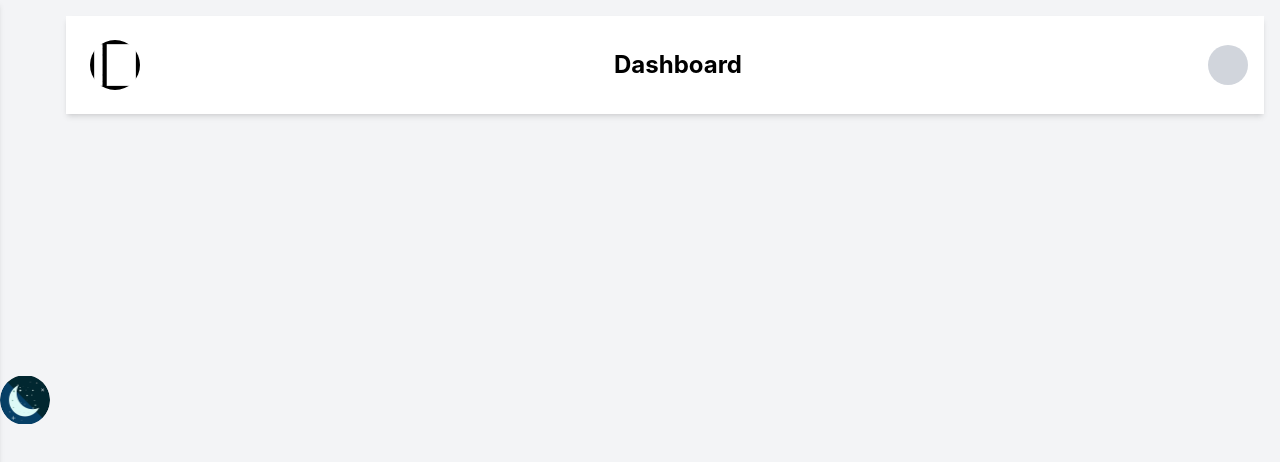
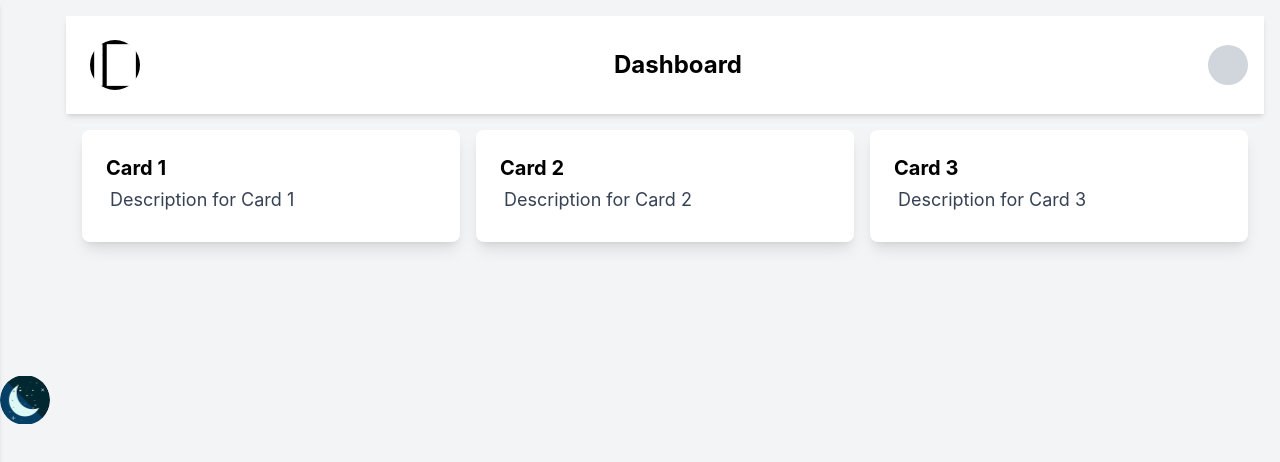
Before and after one commit to MikeMikey2/Projet-NGC, a React (Vite) app in the folder Front-end/mon-projet-react/: page /dashboard in a window 1280 px wide. Shown: the top 462 px of the page. Built offline with nearby package versions, Linux system fonts and the light colour scheme.

Commit message:
commit 11

```diff
--- a/Front-end/mon-projet-react/src/Component/Dashboard/Dashboard.tsx
+++ b/Front-end/mon-projet-react/src/Component/Dashboard/Dashboard.tsx
@@ -4,8 +4,12 @@
     import moon_icon from '../Assets/moon.png';
     import sun_icon from '../Assets/sun.png';
     import * as Icons from "lucide-react";
-
-    const Dashboard = () => {
+/**
+ *
+ *
+ * @return {*}
+ */
+const Dashboard = () => {
         // 1. Inversion de l'état pour pouvoir ouvrir ET fermer
         const [sidebarOpen, setSidebarOpen] = useState(false);
         const navItems = [
@@ -19,19 +23,19 @@
         const[darkmode, setDarkmode] = useState(false)
 
         return (
-            <div className="flex bg-gray-100 h-screen">
+            <div className={"flex bg-gray-100 h-screen " + (darkmode ? "dark" : "") + " dark:bg-gray-900"}>
             {/* Sidebar corrigée avec les espaces et "lg:" */}
-            <div className={`fixed bg-white w-64 h-screen shadow-md transition-transform duration-300 z-50 ${sidebarOpen ? 'translate-x-0' : '-translate-x-64'}`}>
+            <div className={`fixed bg-white w-64 h-screen shadow-md transition-transform duration-300 z-50 ${sidebarOpen ? 'translate-x-0' : '-translate-x-64'} dark:bg-gray-900`}>
                    <div className="p-4 flex justify-between items-center">
-                       <div className="text-xl font-bold">logo</div>
-                          <button onClick={() => setSidebarOpen(false)}>X</button>
+                       <div className="text-xl font-bold dark:text-gray-100">logo</div>
+                          <button className="text-xl font-bold dark:text-gray-100" onClick={() => setSidebarOpen(false)}>X</button>
                        </div>
-                        <button className="p-4" onClick={() => setSidebarOpen(false)}>Fermer</button>
+                        <button className="p-4 dark:text-gray-100" onClick={() => setSidebarOpen(false)}>Fermer</button>
 
             {/* La navbar déplacée ICI, à l'intérieur de la sidebar */}
                 <ul className="p-4 space-y-2">
                    {navItems.map(({ name, icon: Icon }) => (
-                  <li key={name} className="flex items-center gap-3 px-4 py-3 rounded-lg text-gray-700 hover:bg-gray-100 cursor-pointer">
+                  <li key={name} className="flex items-center gap-3 px-4 py-3 rounded-lg text-gray-700 hover:bg-gray-100 cursor-pointer dark:text-gray-100">
                     <Icon className="w-5 h-5 text-gray-600" />
                     <span>{name}</span>
                   </li>
@@ -46,7 +50,7 @@
                        )}
             {/* Main content */}
             <main className="flex-1 p-4">
-                <header className="bg-white p-4 flex justify-between items-center shadow-md">
+                <header className="bg-white p-4 flex justify-between items-center shadow-md dark:text-gray-100 dark:bg-gray-900">
                 {/* 2. Utilisation d'une fonction toggle (!sidebarOpen) */}
                 <button className="p-2 text-xl font-bold" onClick={() => setSidebarOpen(true)}>
                     <img src={sidebar_icon} alt="Sidebar" className="img" />
@@ -54,6 +58,21 @@
                 <h1 className="text-2xl font-bold">Dashboard</h1>
                 <div className="bg-gray-300 w-10 h-10 rounded-full"></div>
                 </header>
+                <div className="grid grid-cols-1 md:grid-cols-2 lg:grid-cols-3 p-4 gap-4">
+                    {/*All cards*/}
+                    <div className="bg-white p-6 shadow-lg rounded-lg dark:bg-gray-800">
+                        <h2 className="text-xl font-bold dark:text-gray-100">Card 1</h2>
+                        <p className="text-lg p-1 text-gray-700 dark:text-gray-100">Description for Card 1</p>
+                    </div>
+                    <div className="bg-white p-6 shadow-lg rounded-lg dark:bg-gray-800">
+                        <h2 className="text-xl font-bold dark:text-gray-100">Card 2</h2>
+                        <p className="text-lg p-1 text-gray-700 dark:text-gray-100">Description for Card 2</p>
+                    </div>
+                    <div className="bg-white p-6 shadow-lg rounded-lg dark:bg-gray-800 ">
+                        <h2 className="text-xl font-bold dark:text-gray-100">Card 3</h2>
+                        <p className="text-lg p-1 text-gray-700 dark:text-gray-100">Description for Card 3</p>
+                    </div>
+                </div>
             </main>
             </div>
         );
--- a/Front-end/mon-projet-react/src/index.css
+++ b/Front-end/mon-projet-react/src/index.css
@@ -1,5 +1,6 @@
 @import "tailwindcss";
 
+@custom-variant dark (&:where(.dark, .dark *));
 
   body{
     margin: 0;
```
